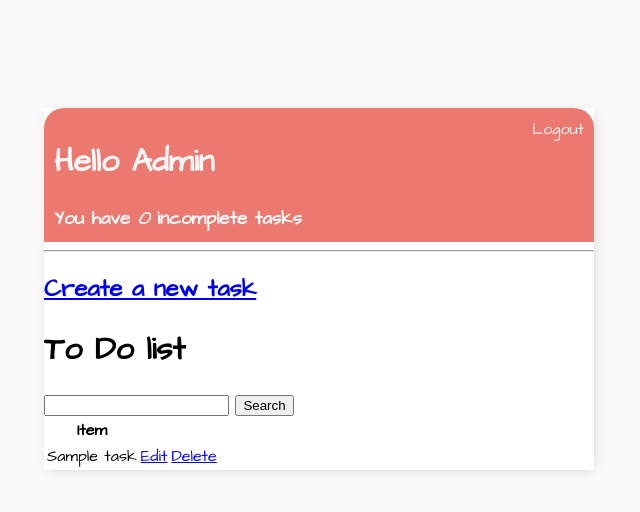
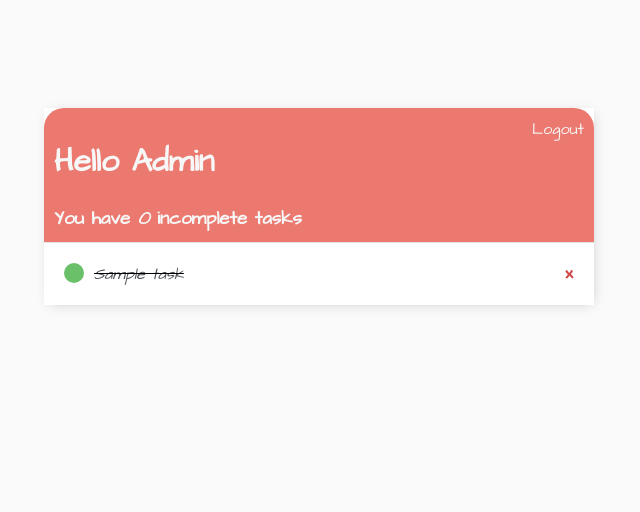
Before and after one commit to AdrianZaleski/ToDo_app, a Django app: page / in a window 1280 px wide. Shown: the top 512 px of the page, without its empty margins (321-961 px from the left). Run offline with Django 3.2, Linux system fonts and the light colour scheme; a user stored in the database is signed in; tables that the repository leaves empty hold one stand-in row (values such as "Sample post").

Commit message:
add task_list css style

```diff
--- a/tasks/templates/tasks/main.html
+++ b/tasks/templates/tasks/main.html
@@ -40,6 +40,47 @@
             color: rgb(247,247,247);
             text-decoration: none;
         }
+
+        .task-wrapper{
+            display: flex;
+            align-items: center;
+            justify-content: space-between;
+            padding: 20px;
+            border-color: #fff;
+            border-top: 1px solid rgb(226,226,226);
+        }
+
+        .task-title{
+            display: flex;
+            }
+
+        .task-title a {
+            text-decoration: none;
+            color: #4b5156;
+            margin-left: 10px;
+        }
+
+        .task-complete-icon{
+            height: 20px;
+            width: 20px;
+            background-color: rgb(105,192,105);
+            border-radius: 50%;
+        }
+
+        .task-incomplete-icon{
+            height: 20px;
+            width: 20px;
+            background-color: rgb(218,201,218);
+            border-radius: 50%;
+        }
+
+        .delete-link{
+            text-decoration: none;
+            font-weight: 900;
+            color: #cf4949;
+            font-size: 22px;
+            line-height: 0;
+        }
     </style>
 
 </head>
--- a/tasks/templates/tasks/task_list.html
+++ b/tasks/templates/tasks/task_list.html
@@ -14,31 +14,37 @@
     {% endif %}
 </div>
 
-<hr>
-<h2><a href="{% url 'task-create' %}">Create a new task</a></h2>
-<h1>To Do list </h1>
+<!--<h2><a href="{% url 'task-create' %}">Create a new task</a></h2>-->
+<!--<form method="get">-->
+<!--    <input type="text" name="search-area" value="{{ search_input }}">-->
+<!--    <input type="submit" value="Search">-->
+<!--</form>-->
 
-<form method="get">
-    <input type="text" name="search-area" value="{{ search_input }}">
-    <input type="submit" value="Search">
-</form>
 
-<table>
-    <tr>
-        <th>Item</th>
-        <th></th>
-        <th></th>
-    </tr>
+<div class="task-items-wrapper">
     {% for task in tasks %}
-    <tr>
-        <td>{{task.title }}</td>
-<!--        <td><a href="{% url 'task' task.id %}">View</a></td>-->
-        <td><a href="{% url 'task-update' task.id %}">Edit</a></td>
-        <td><a href="{% url 'task-delete' task.id %}">Delete</a></td>
-    </tr>
-    {% empty %}
+        <div class="task-wrapper">
+            {% if task.complete  %}
+            <div class="task-title">
+                <div class="task-complete-icon"></div>
+                <i><s><a href="{% url 'task-update' task.id %}">{{task}}</a></s></i>
+            </div>
+            <a class="delete-link" href="{% url 'task-delete' task.id %}">&#215;</a>
+            {% else %}
+                 <div class="task-title">
+                <div class="task-incomplete-icon"></div>
+                <a href="{% url 'task-update' task.id %}">{{task}}</a>
+            </div>
+            <a class="delete-link" href="{% url 'task-delete' task.id %}">&#215;</a>
+            {% endif%}
+
+        </div>
+
+
+       {% empty %}
     <h3>No items in list</h3>
     {% endfor %}
-</table>
+
+</div>
 
 {% endblock content%}
```
